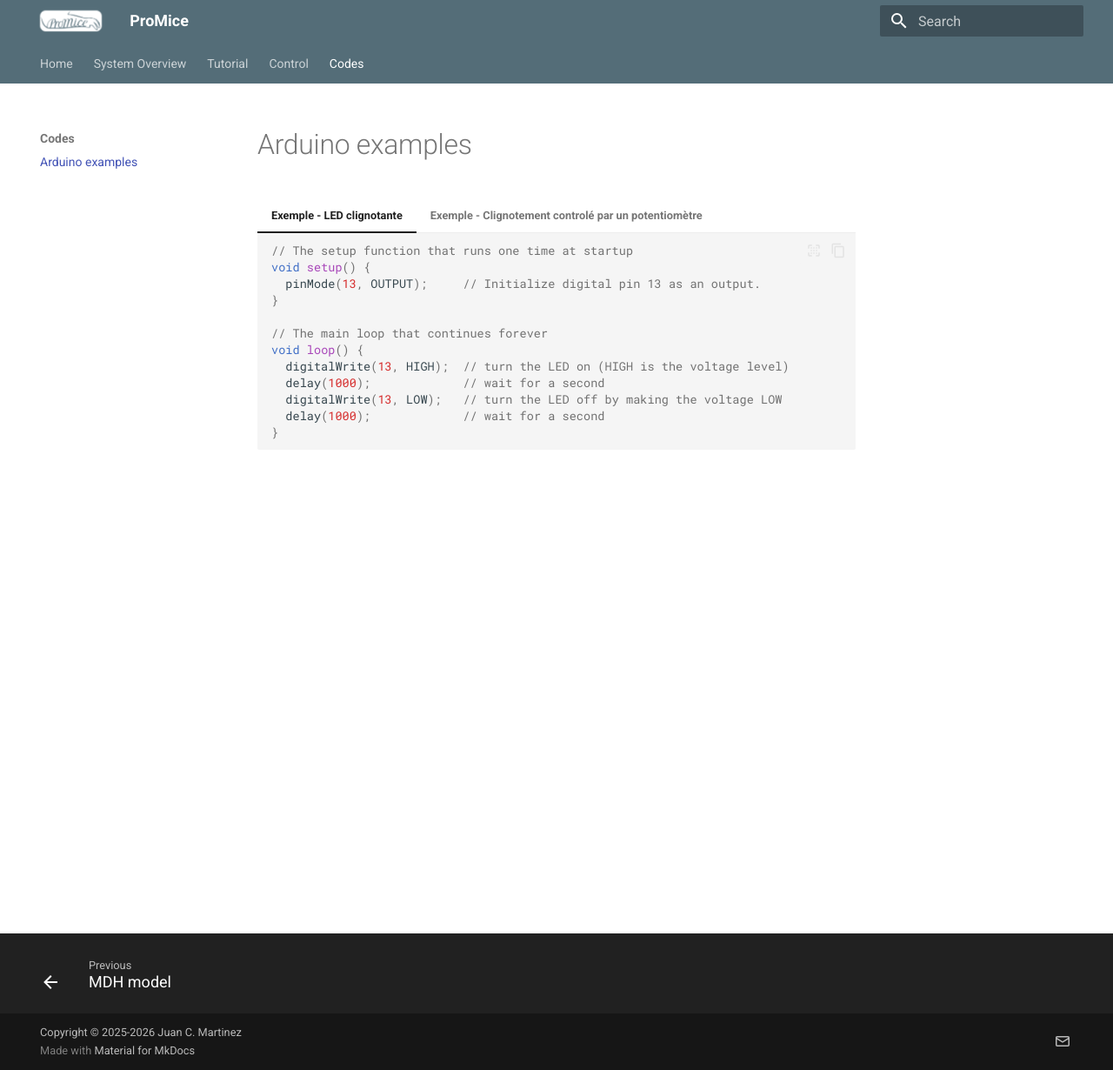
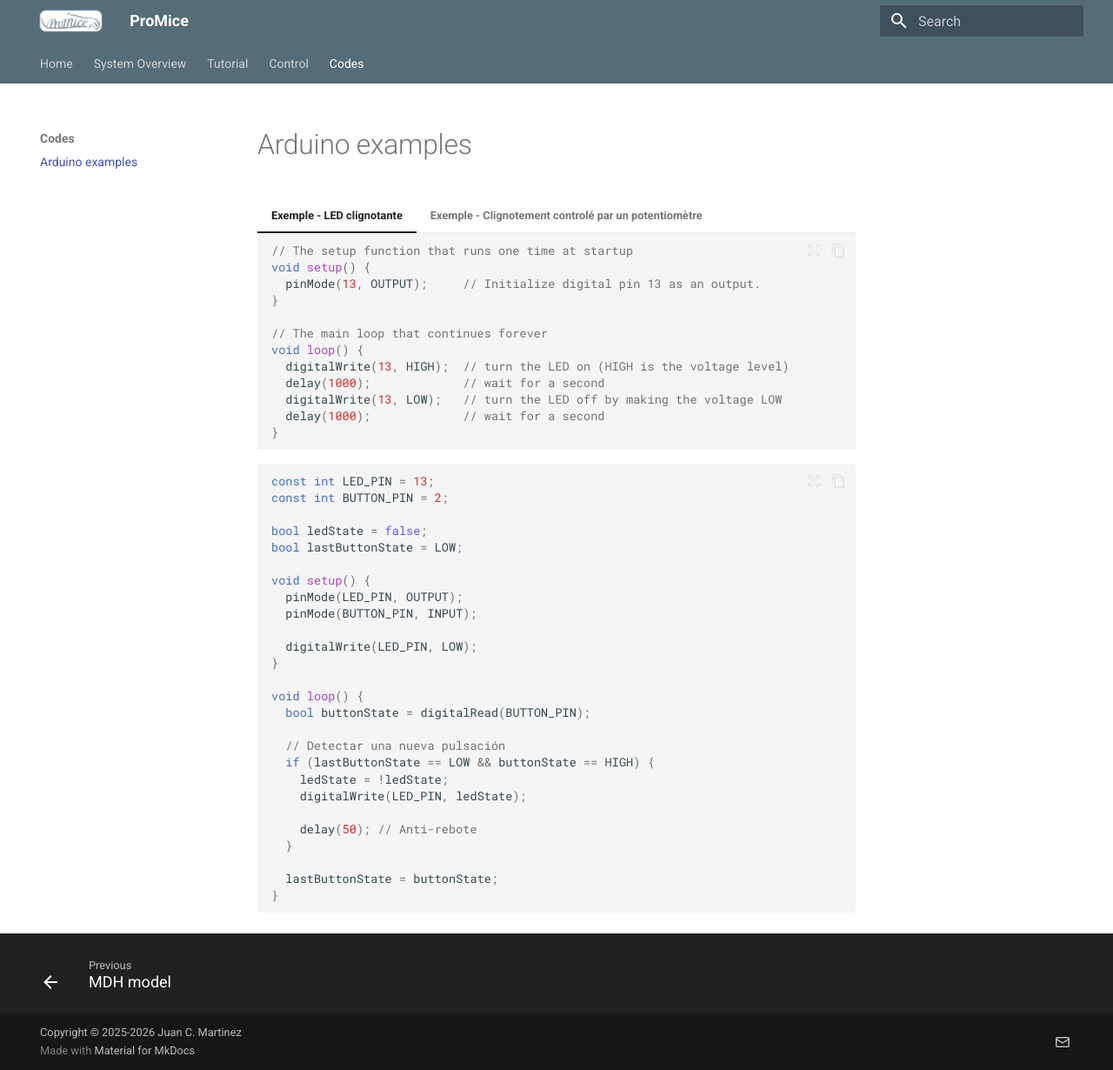
Before and after one commit to Juan-CarlosM/ProMice, an MkDocs documentation site: the page built from docs/codes.md, in a window 1280 px wide and 1230 px high. Shown: the whole window at 87% size. Built offline with MkDocs 1.6.1 and Material for MkDocs 9.7.7, drawn with Linux system fonts in a browser that asks for light colours.

Commit message:
Update codes.md

````diff
--- a/docs/codes.md
+++ b/docs/codes.md
@@ -38,3 +38,32 @@
       delay(attente);
     }
     ```
+
+``` c
+const int LED_PIN = 13;
+const int BUTTON_PIN = 2;
+
+bool ledState = false;
+bool lastButtonState = LOW;
+
+void setup() {
+  pinMode(LED_PIN, OUTPUT);
+  pinMode(BUTTON_PIN, INPUT);
+
+  digitalWrite(LED_PIN, LOW);
+}
+
+void loop() {
+  bool buttonState = digitalRead(BUTTON_PIN);
+
+  // Detectar una nueva pulsación
+  if (lastButtonState == LOW && buttonState == HIGH) {
+    ledState = !ledState;
+    digitalWrite(LED_PIN, ledState);
+
+    delay(50); // Anti-rebote
+  }
+
+  lastButtonState = buttonState;
+}
+```
````
